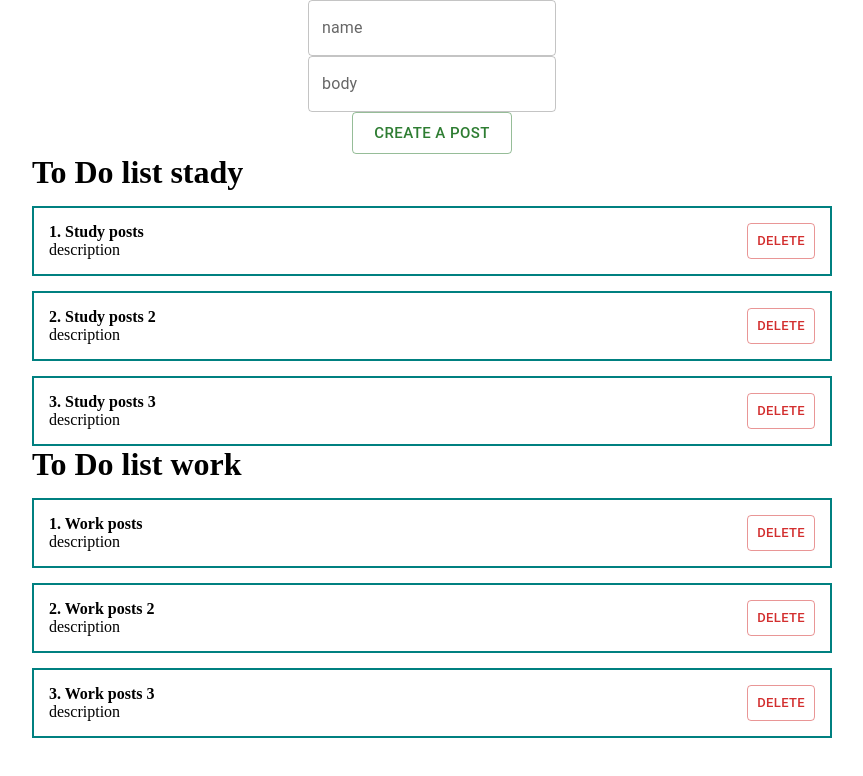
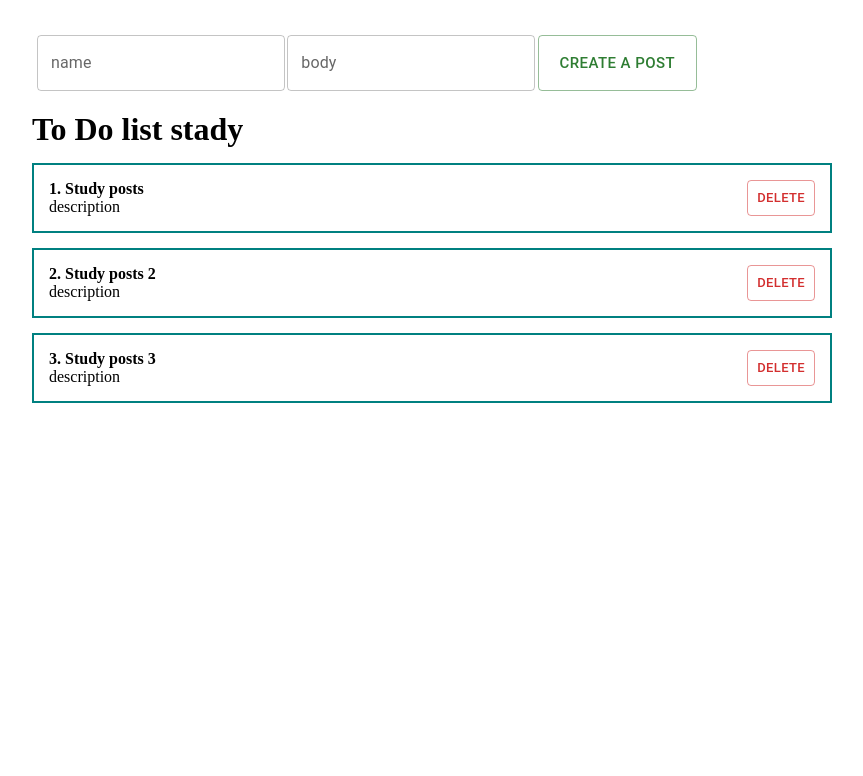
Before and after one commit to SavkoMariiaAnastasiia/ToDo_App, a React (Create React App) app: page / in a window 1280 px wide. Shown: the top 776 px of the page, without its empty margins (208-1071 px from the left). Built offline with nearby package versions, Linux system fonts and the light colour scheme.

Commit message:
add input

```diff
--- a/src/App.tsx
+++ b/src/App.tsx
@@ -1,7 +1,7 @@
 import React, {useState} from "react"
-import {Appp} from "./UI/AppUi"
+import {Appp} from "./components/UI/AppUi"
 import PostList from "./components/PostList";
-import {Button, TextField } from "@mui/material";
+import Input from "./components/Input";
 
 
 function App() {
@@ -10,19 +10,12 @@ function App() {
         {id:2,title:"Study posts 2",body:"description"},
         {id:3,title:"Study posts 3",body:"description"},
     ])
-    const [posts2,setPost2] = useState([
-        {id:1,title:"Work posts",body:"description"},
-        {id:2,title:"Work posts 2",body:"description"},
-        {id:3,title:"Work posts 3",body:"description"},
-    ])
     return (
         <Appp>
-
-                <TextField id="outlined-basic" label="name" variant="outlined" />
-                <TextField id="outlined-basic" label="body" variant="outlined" />
-                <Button variant="outlined" color="success" size="large">create a post</Button>
+            <form>
+            <Input/>
+            </form>
             <PostList posts={posts} title={"To Do list stady"}/>
-            <PostList posts={posts2} title={"To Do list work"}/>
         </Appp>
     );
 }
--- /dev/null
+++ b/src/components/Input.tsx
@@ -0,0 +1,37 @@
+import React, {useRef, useState} from 'react';
+import {Inp} from "./UI/AppUi"
+import {Button, TextField} from "@mui/material";
+
+const Input = (setPost: any) => {
+    const [title,setTitle] = useState("")
+    const [body,setBody] = useState("")
+
+    const addNewPost = (e: any)=>{
+        const newPost = {
+            id: Date.now(),
+            title,
+            body
+        }
+        console.log(newPost)
+    }
+    return (
+            <Inp>
+                <TextField
+                    id="outlined-basic"
+                    label="name"
+                    variant="outlined"
+                    value={title}
+                    onChange={e => setTitle(e.target.value)}
+                />
+                <TextField id="outlined-basic"
+                           label="body"
+                           variant="outlined"
+                           value={body}
+                           onChange={e => setBody(e.target.value)}
+                />
+                <Button onClick={addNewPost} variant="outlined" color="success" size="large">create a post</Button>
+            </Inp>
+    );
+};
+
+export default Input;
--- a/src/components/PostItem.tsx
+++ b/src/components/PostItem.tsx
@@ -1,17 +1,15 @@
 import React from 'react';
 import {Button} from "@mui/material";
-import {Root} from "../UI/AppUi";
+import {Root} from "./UI/AppUi";
 
 const PostItem = (props: any) => {
     return (
-        <div>
             <Root>
                 <div>
                     <strong>{props.post.id}. {props.post.title} </strong>
                     <br/>{props.post.body}</div>
                 <Button variant="outlined" color="error" size="small">delete</Button>
             </Root>
-        </div>
     );
 };
 
--- a/src/UI/AppUi.tsx
+++ b/src/components/UI/AppUi.tsx
@@ -21,3 +21,11 @@ export const Root = styled.div`
   margin-top: 15px;
   justify-content: space-between;
 `;
+export const Inp = styled.div`
+  display: flex;
+  margin-right: 130px;
+  width: 700px;
+  padding: 20px;
+  margin-top: 15px;
+  justify-content: space-between;
+`;
--- a/src/index.tsx
+++ b/src/index.tsx
@@ -1,7 +1,7 @@
 import React from "react"
 import ReactDOM from "react-dom/client"
 import App from "./App"
-import {Global} from "./UI/AppUi"
+import {Global} from "./components/UI/AppUi"
 
 const root = ReactDOM.createRoot(document.getElementById("root") as HTMLElement)
 root.render(
```
Also changed, not shown: src/UI/Input.tsx (deleted, +0 -11 lines).
